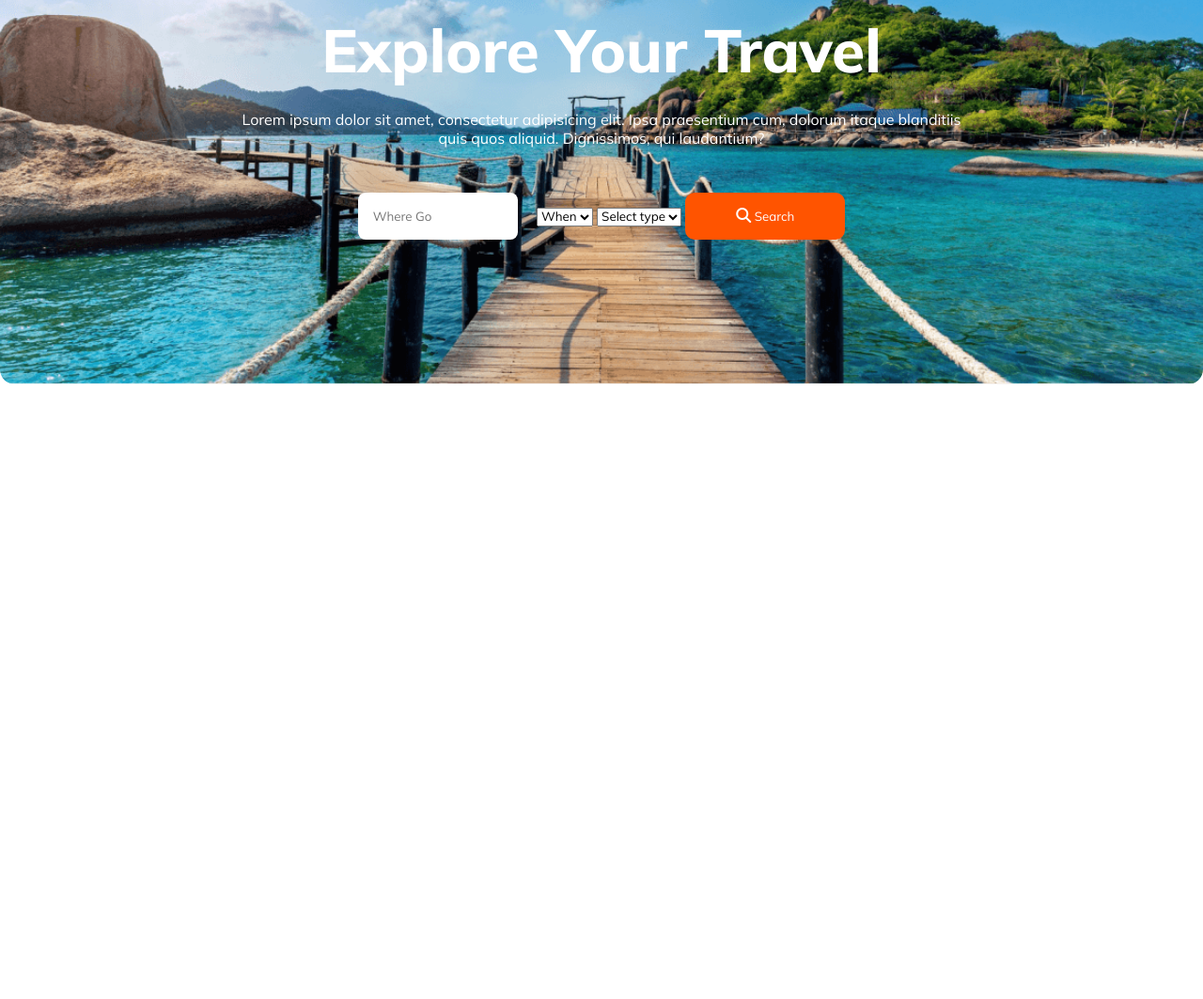
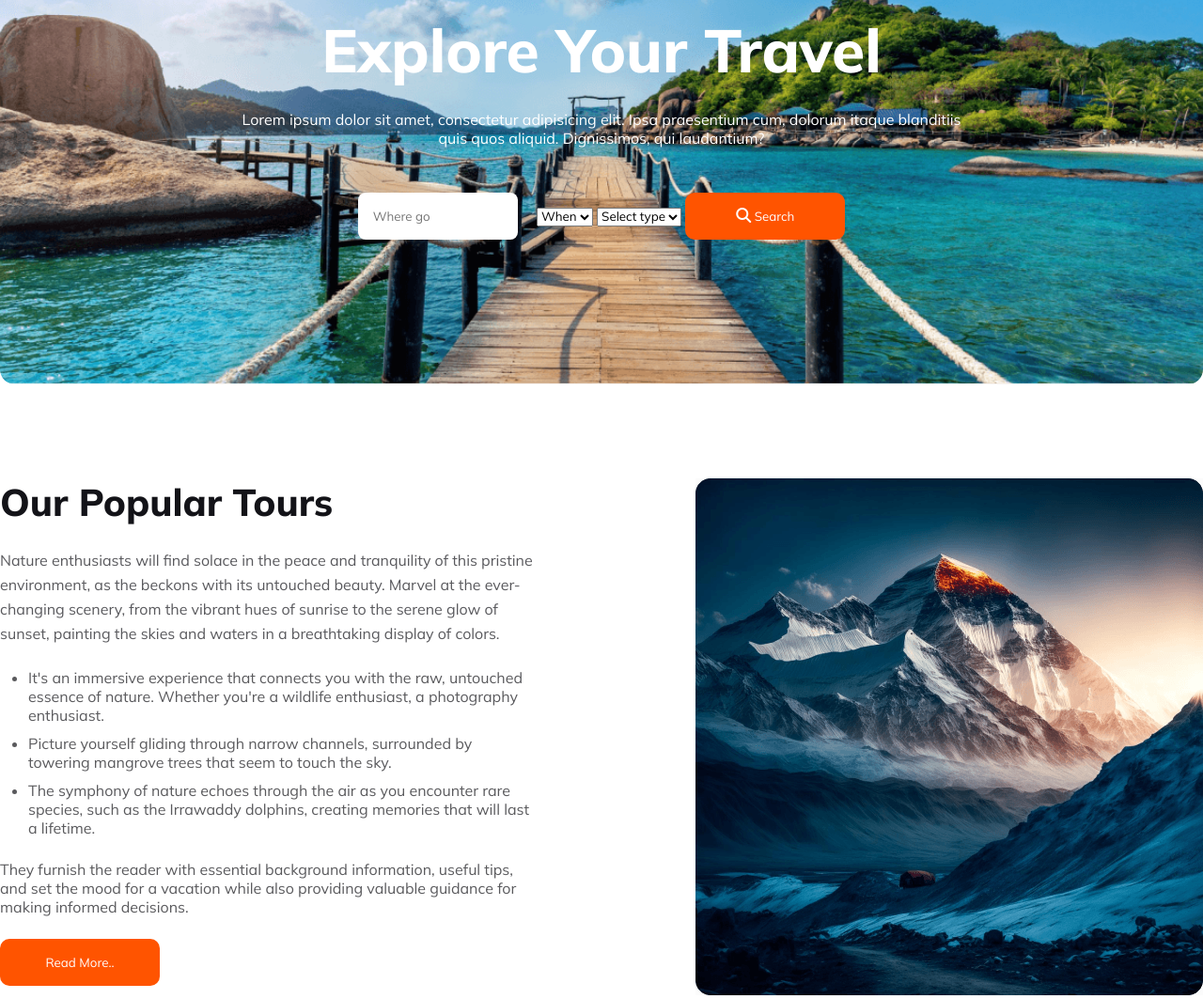
Before and after one commit to jahidulislam-jahid/B9-Assignment-2-, a plain HTML site: page index.html in a window 1280 px wide. Shown: the part 297-1360 px from the top of the page at 94% size. Before the commit the page ends 800 px from the top, so only its background shows below. Drawn offline with Linux system fonts and the light colour scheme.

Commit message:
tour section updated

```diff
--- a/index.html
+++ b/index.html
@@ -16,7 +16,7 @@
 <body>
     <header class="section-header">
         <nav class="nav">
-            <div class="ing-section">
+            <div class="img-section">
                 <img src="assets/Group 40071 (2).png" alt="">
                 <h3 class="title-section">
                     Fortune <span>
@@ -42,7 +42,7 @@
                     blanditiis quis quos aliquid. Dignissimos, qui laudantium?
                 </p>
                 <div class="input-section">
-                    <input type="text" placeholder="Where Go">
+                    <input type="text" placeholder="Where go">
                     <select name="" id="">
                         <option value="">
                             When
@@ -60,6 +60,42 @@
             </div>
         </section>
     </header>
+
+    <main>
+        <section class="tour">
+            <div class="t-content">
+                <h1 class="t-title">
+                    Our Popular Tours
+                </h1>
+                <p class="t-description m">
+                    Nature enthusiasts will find solace in the peace and tranquility of this pristine environment, as the beckons with its untouched beauty. Marvel at the ever-changing scenery, from the vibrant hues of sunrise to the serene glow of sunset, painting the skies and waters in a breathtaking display of colors.
+                </p>
+                <ul>
+                    <li class="t-description2 left">
+                        It's an immersive experience that connects you with the raw, untouched essence of nature. Whether you're a wildlife enthusiast, a photography enthusiast.
+                    </li>
+                    <li class="t-description2 left m-top">
+                        Picture yourself gliding through narrow channels, surrounded by towering mangrove trees that seem to touch the sky.
+                    </li>
+                    <li class="t-description2 left m-top">
+                        The symphony of nature echoes through the air as you encounter rare species, such as the Irrawaddy dolphins, creating memories that will last a lifetime.
+                    </li>
+                </ul>
+
+                <p class="t-description4 m">
+                    They furnish the reader with essential background information, useful tips, and set the mood for a vacation while also providing valuable guidance for making informed decisions.
+                </p>
+
+                <button class="primary-button">Read More..</button>
+            </div>
+
+            <div class="img-section2">
+                <img src="assets/Rectangle 4.png" alt="">
+            </div>
+        </section>
+
+
+    </main>
 </body>
 
 </html>
--- a/styles/style.css
+++ b/styles/style.css
@@ -101,3 +101,42 @@
 .primary-button i{
     font-size: 16px;
 }
+
+.tour{
+    max-width: 1320px;
+    display: flex;
+    justify-content: space-between;
+    margin: 0 auto;
+    gap: 50px;
+    margin-top: 100px;
+    color: rgba(90, 90, 93, 1);
+}
+
+.t-content{
+    max-width: 570px;
+}
+
+.t-title{
+    font-weight: 800;
+    font-size: 40px;
+    color: #131318;
+}
+
+.m{
+    margin: 24px 0;
+}
+
+.m-top{
+    margin-top: 10px;
+}
+
+.left{
+    margin-left: 30px;
+}
+
+.t-description{
+    font-size: 16px;
+    font-weight: 400;
+    line-height: 26px;
+    color: rgba(19,19,24,0.7);
+}
```
